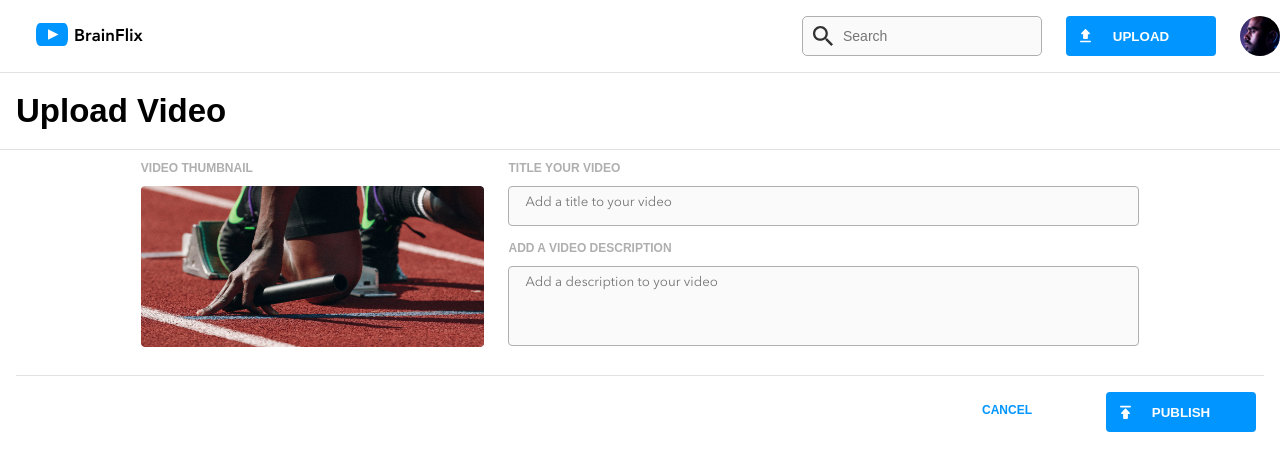
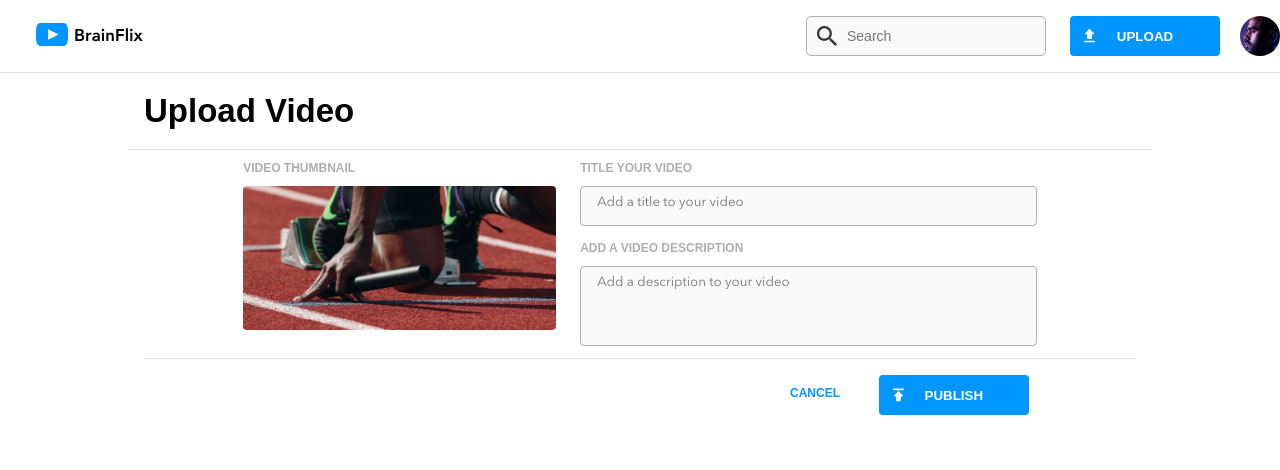
Before and after one commit to fear-me-laws-of-syntax/kate-antonova-BrainFlix, a React (Vite) app: page /upload in a window 1280 px wide. Shown: the top 470 px of the page. Built offline with nearby package versions, Linux system fonts and the light colour scheme.

Commit message:
adding functional comment submission

```diff
--- a/src/components/CommentForm/CommentForm.jsx
+++ b/src/components/CommentForm/CommentForm.jsx
@@ -1,21 +1,80 @@
+// import addCommentIcon from "../../assets/icons/add_comment.svg";
+// import UserPhoto from "../UserPhoto/UserPhoto";
+// import Button from "../Button/Button";
+
+// import "./CommentForm.scss";
+
+// import axios from 'axios';
+
+
+// export default function CommentForm() {
+//   return (
+//     <div className="comment-form">
+
+//       <div className="user-photo-padding">
+//         <UserPhoto />
+//       </div>
+
+//       <div className="comment-form--input">
+//         <div className="conversation__form--group">
+//           <label className="conversation__form-label" htmlFor="msg">
+//             JOIN THE CONVERSATION
+//           </label>
+//           <textarea
+//             id="msg"
+//             name="user_message"
+//             placeholder="Add a new comment"
+//           ></textarea>
+//         </div>
+
+//         <Button className="button" text="COMMENT" imageUrl={addCommentIcon} />
+//       </div>
+//     </div>
+//   );
+// }
+
+import { useState } from "react";
 import addCommentIcon from "../../assets/icons/add_comment.svg";
 import UserPhoto from "../UserPhoto/UserPhoto";
 import Button from "../Button/Button";
-
 import "./CommentForm.scss";
 
-import axios from 'axios';
+export default function CommentForm({ onAddComment }) {
+  const [comment, setComment] = useState("");
+  const [commentError, setCommentError] = useState(false);
 
+  const handleFormSubmit = (event) => {
+    event.preventDefault();
 
-export default function CommentForm() {
+    let formIsValid = true;
+
+    if (comment.trim() === "") {
+      setCommentError(true);
+      formIsValid = false;
+    } else {
+      setCommentError(false);
+    }
+
+    if (formIsValid) {
+      const newComment = {
+        id: Date.now().toString(),
+        name: "Mohan Muruge",
+        comment: comment,
+        timestamp: new Date(),
+      };
+
+      onAddComment(newComment);
+      setComment("");
+    }
+  };
+
   return (
     <div className="comment-form">
-
       <div className="user-photo-padding">
         <UserPhoto />
       </div>
 
-      <div className="comment-form--input">
+      <form onSubmit={handleFormSubmit} className="comment-form--input">
         <div className="conversation__form--group">
           <label className="conversation__form-label" htmlFor="msg">
             JOIN THE CONVERSATION
@@ -24,11 +83,14 @@ export default function CommentForm() {
             id="msg"
             name="user_message"
             placeholder="Add a new comment"
+            value={comment}
+            onChange={(e) => setComment(e.target.value)}
+            className={commentError ? "error" : ""}
           ></textarea>
         </div>
 
         <Button className="button" text="COMMENT" imageUrl={addCommentIcon} />
-      </div>
+      </form>
     </div>
   );
 }
--- a/src/components/Header/Header.scss
+++ b/src/components/Header/Header.scss
@@ -5,6 +5,9 @@
   flex-direction: column;
   gap: 1rem;
   padding: 1rem 1rem;
+  margin-right: 1rem;
+  border-bottom: 0.0625rem solid $secondary-color-mercury;
+
 
   @include tablet {
     flex-direction: row;
@@ -12,9 +15,8 @@
     justify-content: space-between;
     align-items: center;
     padding: 1rem 2.25rem;
-    margin-right: 3rem;
 
-    padding-right: calc(2.5rem + 1rem);
+    // padding-right: calc(2.5rem + 1rem);
     position: relative;
   }
   @include desktop {
@@ -34,8 +36,10 @@
   flex-direction: column;
   align-items: center;
   gap: 1rem;
+
   @include tablet {
     flex-direction: row;
+    margin-right: 1rem;
   }
 }
 
--- a/src/pages/UploadPage/UploadPage.jsx
+++ b/src/pages/UploadPage/UploadPage.jsx
@@ -1,37 +1,121 @@
+// import "./UploadPage.scss";
+// import publishIcon from "../../assets/icons/publish.svg";
+// import Button from "../../components/Button/Button";
+
+// function UploadPage() {
+//     return (
+//         <div className="upload-page">
+
+//             <h1 className="upload-page__title">Upload Video</h1>
+//             <div className="upload-page__content">
+
+//                 <div className="upload-page__input">
+//                     <div>
+//                         <h2 className="upload-page__header">VIDEO THUMBNAIL</h2>
+//                         <img className="upload-page__image-preview" src="src/assets/images/Upload-video-preview.jpg" alt="video preview" />
+//                     </div>
+//                     <div className="upload-page__text">
+//                         <h2 className="upload-page__header">TITLE YOUR VIDEO</h2>
+//                         <textarea className="upload-page__textarea" name="user_message" placeholder="Add a title to your video"></textarea>
+
+//                         <h2 className="upload-page__header">ADD A VIDEO DESCRIPTION</h2>
+//                         <textarea className="upload-page__textarea upload-page__textarea--description" name="user_message" placeholder="Add a description to your video"></textarea>
+//                     </div>
+//                 </div>
+
+//                 <div className="upload-page__button-publish">
+//                     <Button text="PUBLISH" imageUrl={publishIcon} />
+//                 </div>
+
+//                 <h2 className="upload-page__header upload-page__header--cancel">CANCEL</h2>
+
+//             </div>
+//         </div>
+//     );
+// }
+
+// export default UploadPage;
+
+
+import { useState } from "react";
+import { useNavigate } from "react-router-dom";
 import "./UploadPage.scss";
 import publishIcon from "../../assets/icons/publish.svg";
 import Button from "../../components/Button/Button";
 
+function UploadPage() {
+    const [title, setTitle] = useState("");
+    const [description, setDescription] = useState("");
+    const [titleError, setTitleError] = useState(false);
+    const [descriptionError, setDescriptionError] = useState(false);
+    const navigate = useNavigate();
 
-function UploadPage() {
+    const handleFormSubmit = (event) => {
+        event.preventDefault();
+
+        let formIsValid = true;
+
+        if (title.trim() === "") {
+            setTitleError(true);
+            formIsValid = false;
+        } else {
+            setTitleError(false);
+        }
+
+        if (description.trim() === "") {
+            setDescriptionError(true);
+            formIsValid = false;
+        } else {
+            setDescriptionError(false);
+        }
+
+        if (formIsValid) {
+            alert("Your video was successfully published! Please press OK to be redirected to the homepage.");
+            navigate("/");
+        }
+    };
+
     return (
         <div className="upload-page">
+            <h1 className="upload-page__title">Upload Video</h1>
+            <div className="upload-page__content">
+                <form className="upload-page__form" onSubmit={handleFormSubmit}>
+                    <div className="upload-page__input">
+                        <div>
+                            <h2 className="upload-page__header">VIDEO THUMBNAIL</h2>
+                            <img
+                                className="upload-page__image-preview"
+                                src="src/assets/images/Upload-video-preview.jpg"
+                                alt="video preview"
+                            />
+                        </div>
+                        <div className="upload-page__text">
+                            <h2 className="upload-page__header">TITLE YOUR VIDEO</h2>
+                            <textarea
+                                className={`upload-page__textarea ${titleError ? "error" : ""}`}
+                                name="title"
+                                placeholder="Add a title to your video"
+                                value={title}
+                                onChange={(e) => setTitle(e.target.value)}
+                            />
 
-            <h1 className="upload__title">Upload Video</h1>
-            <div className="upload">
+                            <h2 className="upload-page__header">ADD A VIDEO DESCRIPTION</h2>
+                            <textarea
+                                className={`upload-page__textarea upload-page__textarea--description ${descriptionError ? "error" : ""}`}
+                                name="description"
+                                placeholder="Add a description to your video"
+                                value={description}
+                                onChange={(e) => setDescription(e.target.value)}
+                            />
+                        </div>
+                    </div>
 
-                <div className="upload__input">
-                    <div>
-                        <h2 className="upload__header">VIDEO THUMBNAIL</h2>
+                    <div className="upload-page__button-publish">
+                        <Button text="PUBLISH" imageUrl={publishIcon} />
+                    </div>
 
-                        {/* <div className="upload__input"> */}
-                        <img className="imagePreview" src="src/assets/images/Upload-video-preview.jpg" alt="video preview" />
-                    </div>
-                    <div className="upload__text">
-                        <h2 className="upload__header">TITLE YOUR VIDEO</h2>
-                        <textarea id="msg" name="user_message" placeholder="Add a title to your video"></textarea>
-
-                        <h2 className="upload__header">ADD A VIDEO DESCRIPTION</h2>
-                        <textarea className="upload__form" name="user_message" placeholder="Add a description to your video"></textarea>
-                    </div>
-                </div>
-
-                <div className="button-publish">
-                    <Button text="PUBLISH" imageUrl={publishIcon} />
-                </div>
-
-                <h2 className="upload__header--cancel">CANCEL</h2>
-
+                    <h2 className="upload-page__header upload-page__header--cancel">CANCEL</h2>
+                </form>
             </div>
         </div>
     );
--- a/src/pages/UploadPage/UploadPage.scss
+++ b/src/pages/UploadPage/UploadPage.scss
@@ -1,14 +1,11 @@
 @import "../../styles/global.scss";
 
 .upload-page {
-//     @include desktop {
-// padding: 0 10%;
-//     }
+    @include desktop {
+    padding: 0 10%;
     }
 
-
-  .upload__title {
-    border-top: 0.0625rem solid $secondary-color-mercury;
+    &__title {
         padding: 16px;
 
         @include tablet {
@@ -16,12 +13,11 @@
         }
     }
 
-.upload {
+    &__content {
         padding: 0 1rem;
-    // border-bottom: 1px solid $secondary-color-mercury;
+    }
 
     &__input {
-
         display: flex;
         flex-direction: column;
         padding-bottom: 1.5rem;
@@ -36,7 +32,6 @@
             padding-bottom: 1.5rem;
             border-bottom: 1px solid $secondary-color-mercury;
             padding: 0 10%;
-
         }
     }
 
@@ -58,13 +53,36 @@ padding-top: 0.5rem;
 
             @include tablet {
                 text-align: right;
-        // width: calc(100% - 5rem);
-        margin-right: 13rem;
+                margin-right: 12rem;
+            }
+
+               @include desktop {
+                   margin-right: 17rem;
                }
         }
     }
 
-&__form {
+    // &__textarea {
+    //     width: 100%;
+    //     padding: 0.5rem 1rem;
+    //     border-radius: 0.25rem;
+    //     font-family: "Avenir";
+    //     margin-top: 0.5rem;
+    //     resize: none;
+    //     border: 1px solid $primary-color-silver;
+    //     background-color: $secondary-color-alabaster;
+
+    //     &--description {
+    //         height: 5rem;
+    //     }
+
+    //       &--error {
+    //         border-color: red;
+    //     }
+    // }
+
+
+   &__textarea {
     width: 100%;
     padding: 0.5rem 1rem;
     border-radius: 0.25rem;
@@ -73,19 +91,17 @@ padding-top: 0.5rem;
     resize: none;
     border: 1px solid $primary-color-silver;
     background-color: $secondary-color-alabaster;
+
+    &--description {
+        height: 5rem;
+    }
+
+   &.error {
+    border-color: $error-color;
     }
 }
 
-textarea.upload__form {
-    height: 5rem;
-
-    // @include desktop {
-    //     width: 100%;
-    // }
-}
-
-
-.imagePreview {
+    &__image-preview {
         width: 100%;
         max-width: 60vh;
         aspect-ratio: 16/9;
@@ -93,23 +109,20 @@ textarea.upload__form {
         padding-bottom: 1.5rem;
         padding-top: 0.5rem;
 
-    @include tablet {
-        // width: 50%;
-    }
-
         @include desktop {
             max-width: 34rem;
         }
     }
 
-.button-publish {
+    &__button-publish {
         padding-top: 1rem;
 
         @include tablet {
             float: right;
         }
+
+         @include desktop {
+padding-right: 10%;
          }
-
-#msg {
-    overflow: hidden;
     }
+}
--- a/src/styles/partials/_variables.scss
+++ b/src/styles/partials/_variables.scss
@@ -14,6 +14,8 @@ $secondary-color-dark-blue: #0065ad;
 $secondary-color-mercury: #e1e1e1;
 $secondary-color-alabaster: #fafafa;
 
+$error-color: #D22D2D;
+
 $regular-weight: 400;
 $demo-weight: 600;
 $bold-weight: 700;
```
Also changed, not shown: src/components/CommentForm/CommentForm.scss (+8 -0 lines), src/components/CommentList/CommentList.jsx (+40 -9 lines), src/styles/global.scss (line endings or trailing spaces). Lines whose indentation alone changed are shown as unchanged.
